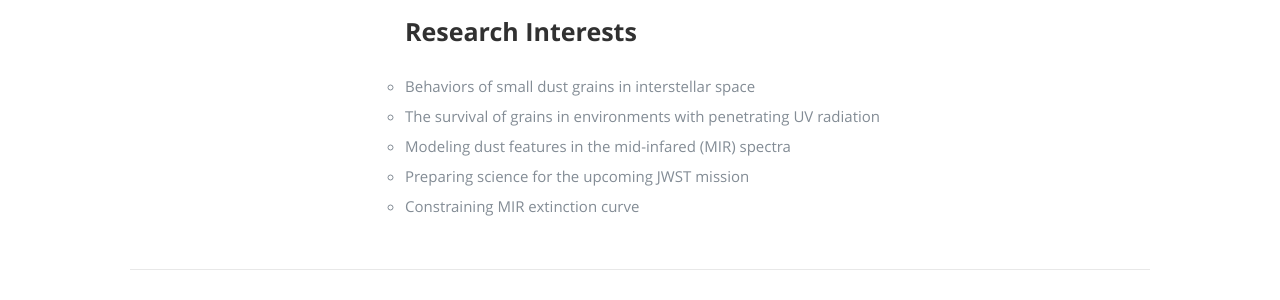
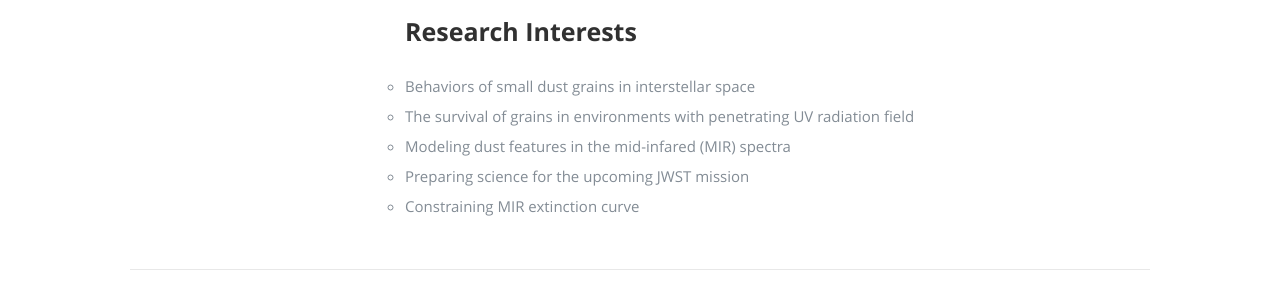
Before and after one commit to ThomasSYLai/ThomasSYLai.github.io, a Jekyll site: the page index.html, which Jekyll copies as it is, in a window 1280 px wide and 900 px high, scrolled down 2457 px. Shown: the part 154-454 px from the top of the window. Built offline with Jekyll 4.4.1, drawn with Linux system fonts in a browser that asks for light colours; nearby versions of some CDN libraries.

Commit message:
edit main

```diff
--- a/index.html
+++ b/index.html
@@ -190,7 +190,7 @@
                   <p>
                   <ul style="list-style-type:circle;">
                     <li>Behaviors of small dust grains in interstellar space</li>
-                    <li>The survival of grains in environments with penetrating UV radiation</li>
+                    <li>The survival of grains in environments with penetrating UV radiation field</li>
                     <li>Modeling dust features in the mid-infared (MIR) spectra</li>
                     <li>Preparing science for the upcoming JWST mission</li>
                     <li>Constraining MIR extinction curve</li>
```
